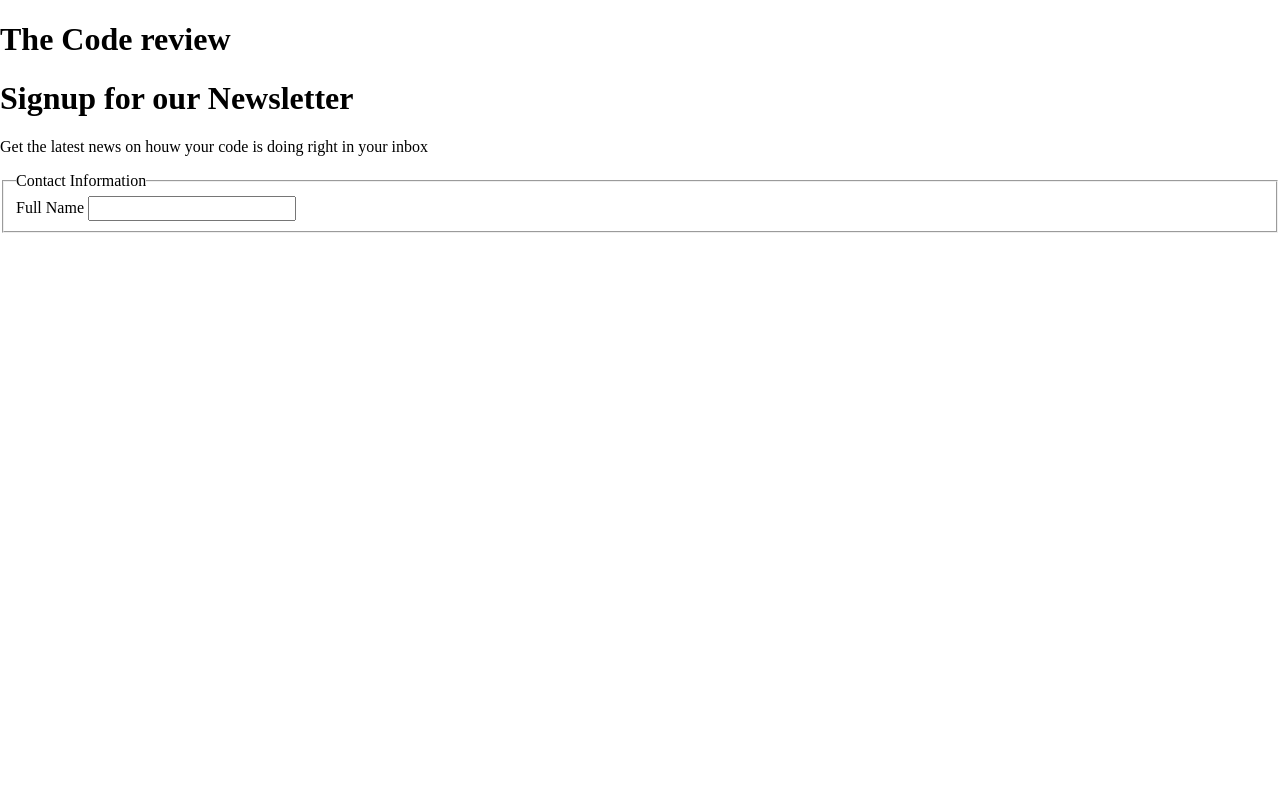
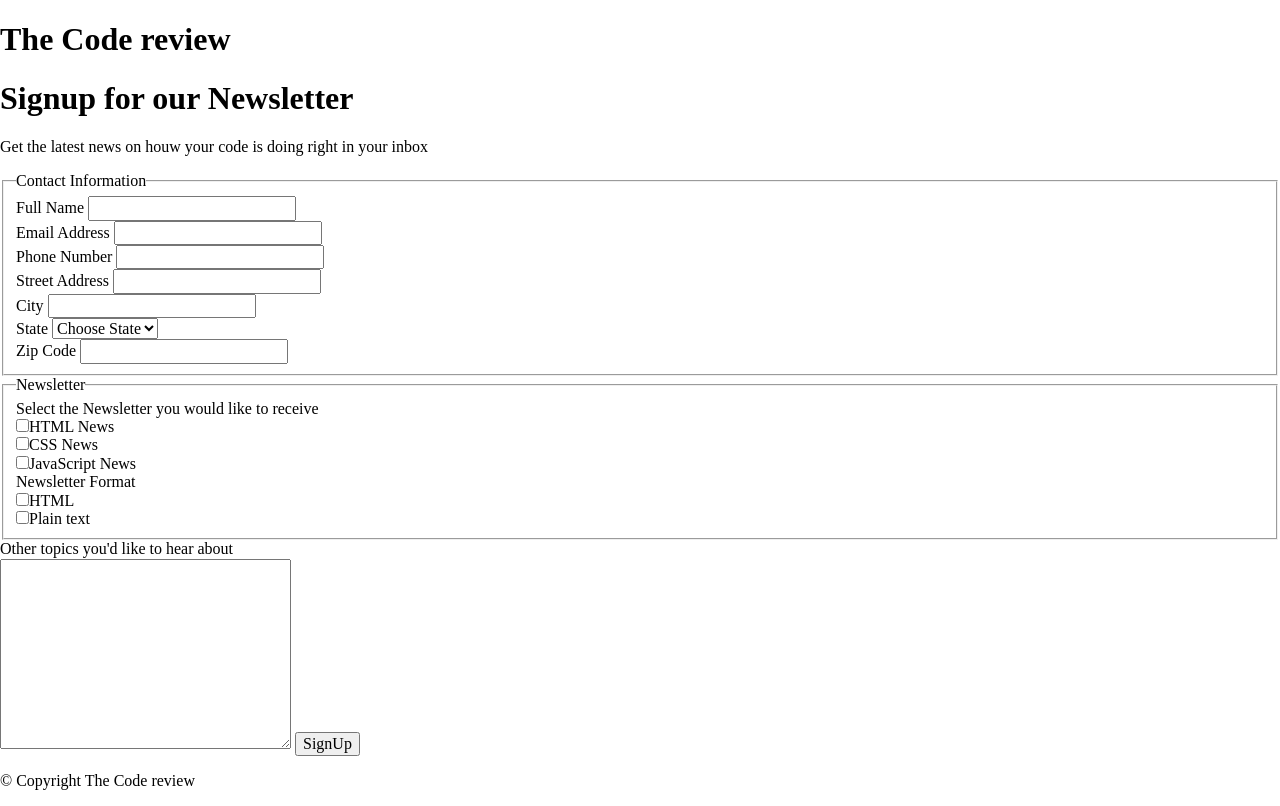
Before and after one commit to hirotachi/Treehouse-FEWD-project-003, a website: page index.html in a window 1280 px wide. Drawn offline with Linux system fonts and the light colour scheme.

Commit message:
html setup

```diff
--- a/index.html
+++ b/index.html
@@ -20,12 +20,45 @@
       <main class="container">
         <form action="index.html" class="form">
           <fieldset>
-            <legend>Contact Information</legend>
+            <legend class="field-header">Contact Information</legend>
             <label for="full_name">Full Name</label>
-            <input type="text" name="full_name" id="full_name" required>
+            <input type="text" name="user_name" id="full_name" required><br>
+            <label for="email_address">Email Address</label>
+            <input type="email" name="email" id="email_address" required><br>
+            <label for="phone_number">Phone Number</label>
+            <input type="tel" name="phone_number" id="phone_number"><br>
+            <label for="street">Street Address</label>
+            <input type="text" name="street_address" id="street_address"><br>
+            <label for="city">City</label>
+            <input type="text" name="city" id="city"><br>
+            <label for="state">State</label>
+            <select name="user_state" id="state">
+              <option value="" disabled selected>Choose State</option>
+              <option value="arizona">Arizona</option>
+              <option value="Michigan">Michigan</option>
+              <option value="florida">Florida</option>
+            </select><br>
+            <label for="zip_code">Zip Code</label>
+            <input type="text" name="zip_code" id="zip_code" required><br>
           </fieldset>
+          <fieldset>
+            <legend class="field-header">Newsletter</legend>
+            <label>Select the Newsletter you would like to receive</label><br>
+            <input type="checkbox" name="news_type" id="html_type"><label class="light" for="html_type">HTML News</label><br>
+            <input type="checkbox" name="news_type" id="css_type"><label class="light" for="css_type">CSS News</label><br>
+            <input type="checkbox" name="news_type" id="javascript_type"><label class="light" for="javascript_type">JavaScript News</label><br>
+            <label>Newsletter Format</label><br>
+            <input type="checkbox" name="news_format" id="html_format"><label class="light" for="html_format">HTML</label><br>
+            <input type="checkbox" name="news_format" id="plaint_text"><label class="light" for="plaint_text">Plain text</label><br>
+          </fieldset>
+          <label for="other_topics">Other topics you'd like to hear about</label><br>
+          <textarea name="other_topics" id="other_topics" cols="30" rows="10"></textarea>
+          <button type="submit">SignUp</button>
         </form>
       </main>
+      <footer class="main-footer">
+        <p>&copy; Copyright The Code review</p>
+      </footer>
     </div>
 
   </body>
```
